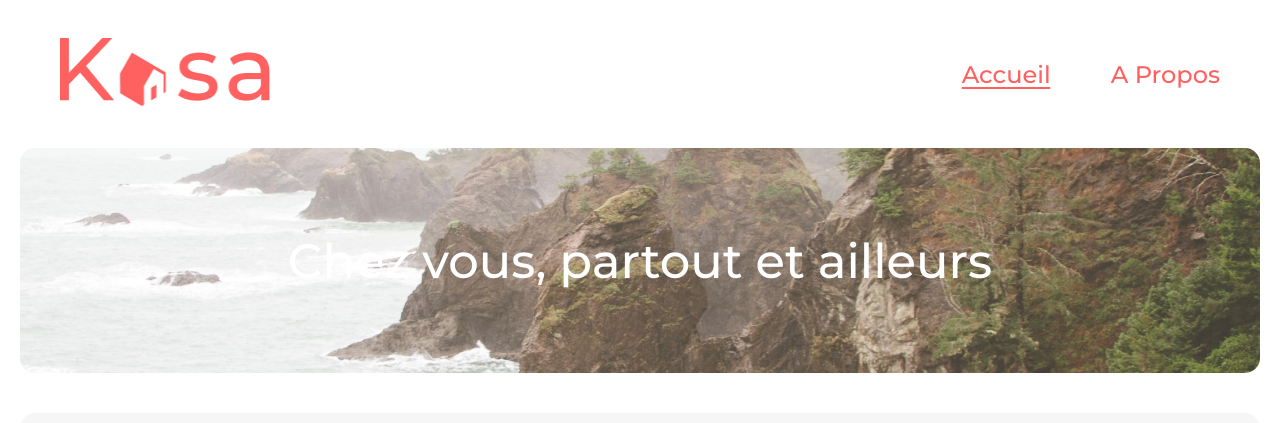
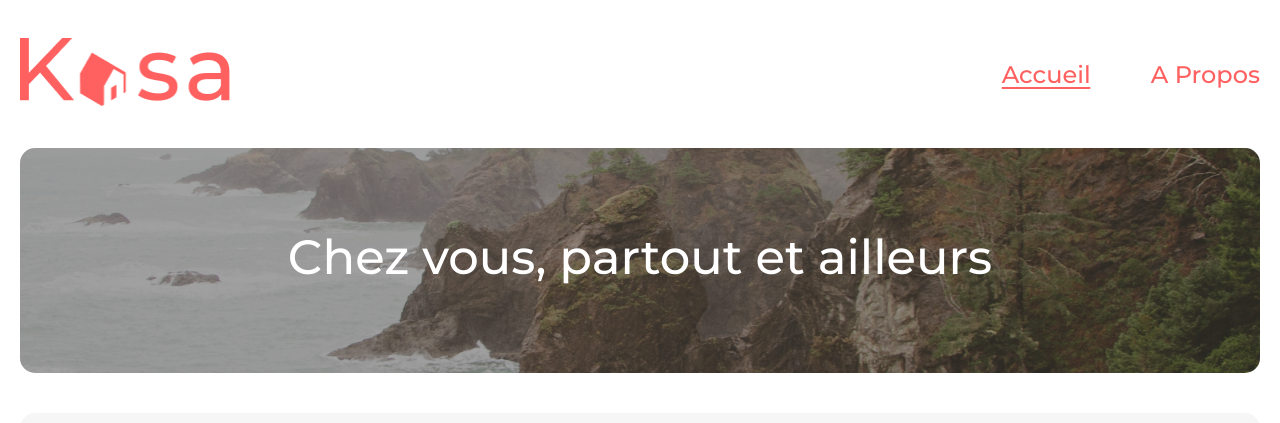
Before and after one commit to Lulu-Soso/P11-Kasa, a React (Create React App) app: page / in a window 1280 px wide. Shown: the top 423 px of the page. Built offline with nearby package versions, Linux system fonts and the light colour scheme.

Commit message:
add style in banner and navigation

```diff
--- a/src/components/Banner.jsx
+++ b/src/components/Banner.jsx
@@ -3,6 +3,7 @@ import React from 'react';
 const Banner = () => {
   return (
       <div className="banner">
+        <div className="banner-cover"></div>
         <h1>Chez vous, partout et ailleurs</h1>
       </div>
   );
--- a/src/styles/components/_banner.scss
+++ b/src/styles/components/_banner.scss
@@ -1,15 +1,46 @@
+@mixin assombrir($white) {
+  filter: brightness(0.7) saturate(1);
+  position: relative;
+  &:after {
+    content: "";
+    position: absolute;
+    top: 0;
+    left: 0;
+    width: 100%;
+    height: 100%;
+    background-color: $white;
+    opacity: 0.5;
+    z-index: -1;
+    border-radius: 15px;
+  }
+}
+
 .banner {
-  background: url("../../assets/img/imgBanner.png") center/cover;
+  position: relative;
+  border-radius: 15px;
   height: 225px;
-  //max-width: 1240px;
   margin: 40px 0;
-  border-radius: 15px;
-  display: flex;
-  justify-content: center;
-  align-items: center;
+  .banner-cover {
+    background: url("../../assets/img/imgBanner.png") center/cover;
+    height: 225px;
+    //max-width: 1240px;
+    border-radius: 15px;
+    display: flex;
+    justify-content: center;
+    align-items: center;
+    position: relative;
+    @include assombrir(rgba(0, 0, 0, 0.2));
+    z-index: -1;
+  }
+
   h1 {
     color: white;
     font-size: 48px;
     font-weight: 500;
+    bottom: 145px;
+    position: relative;
+    z-index: 1;
+    display: flex;
+    justify-content: center;
   }
 }
--- a/src/styles/components/_header.scss
+++ b/src/styles/components/_header.scss
@@ -4,5 +4,5 @@
   align-items: center;
   //max-width: 1240px;
   height: 68px;
-  margin: 40px;
+  margin: 40px 0;
 }
```
